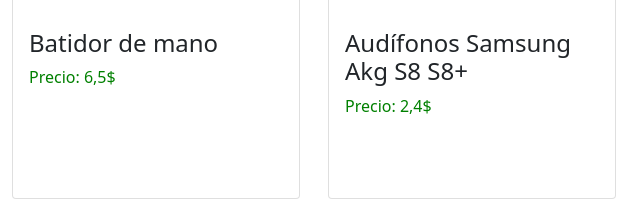
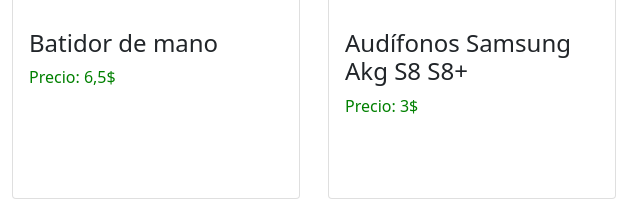
Before and after one commit to Angel-Marcano/Catalogo, a plain HTML site: page index.html in a window 1280 px wide. Shown: the part 946-1160 px from the top of the page, 640-1280 px from the left. Drawn offline with nearby package versions, Linux system fonts and the light colour scheme.

Commit message:
cambios precio usb

```diff
--- a/index.html
+++ b/index.html
@@ -173,7 +173,7 @@
                     {name:'Audífonos Samsung Akg S8 S8+',
                     description:'',
                     disponibilidad:true,
-                    precio:'2,4$',
+                    precio:'3$',
                     cantidad:10,
                     img:[
                     {src:'https://http2.mlstatic.com/D_NQ_NP_767412-MLV46263727457_062021-O.webp',isActive:true}
```
